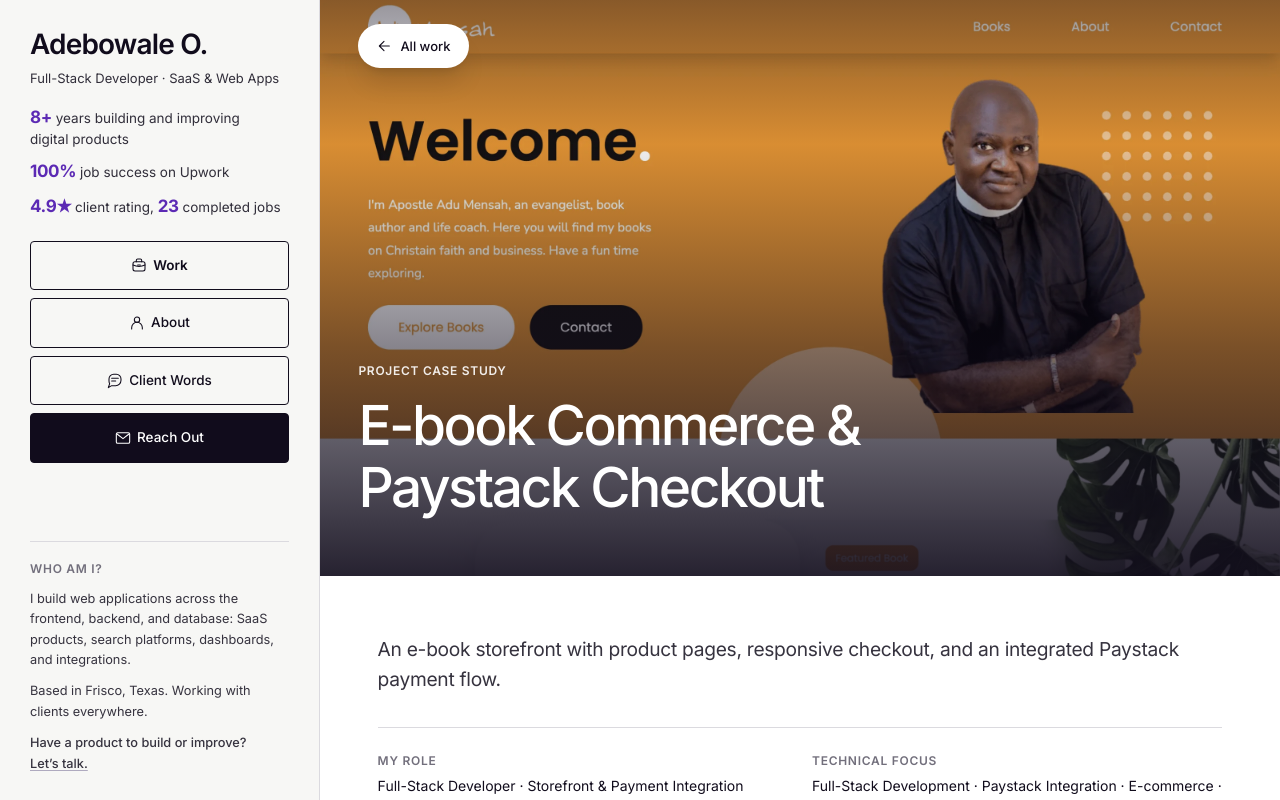
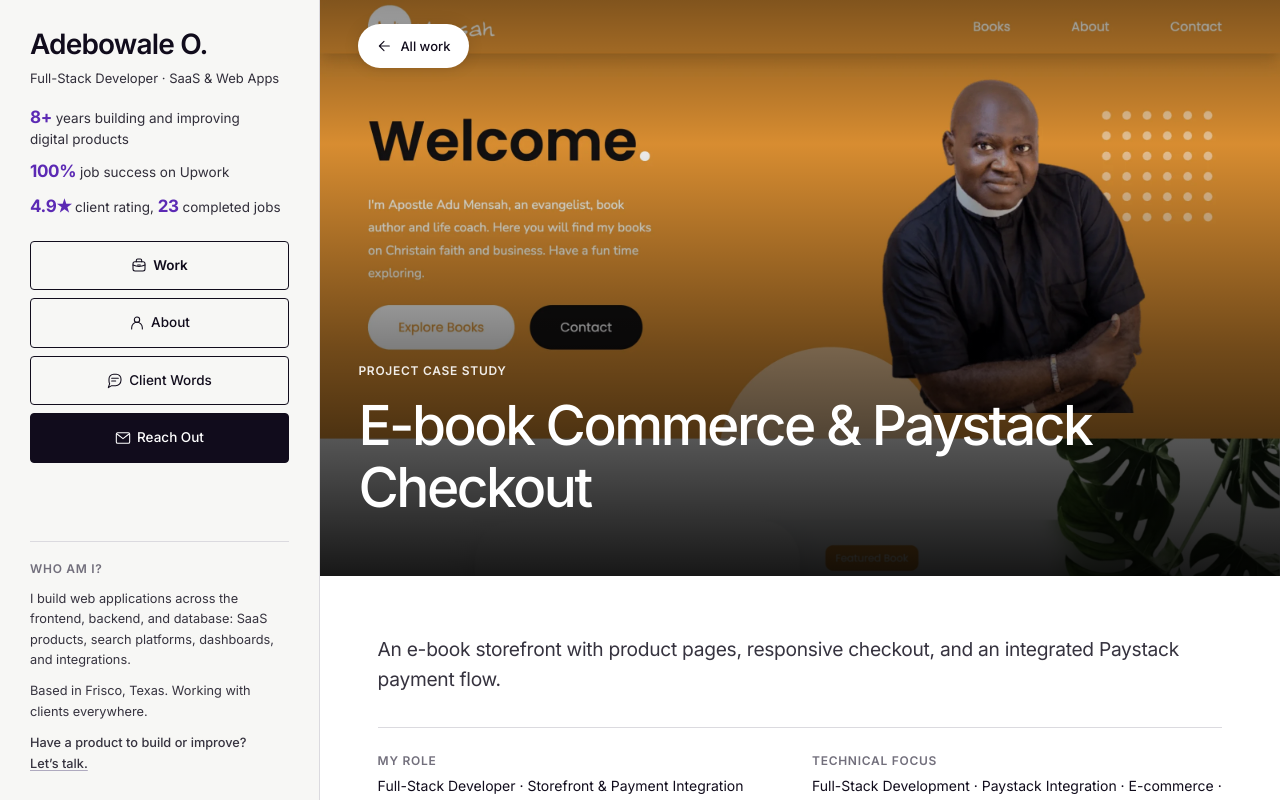
Before and after one commit to dkosoko23/portfolio-v2, a Nuxt app: page /projects/bookstore in a window 1280 px wide. Shown: the top 800 px of the page. Built offline with nearby package versions, Linux system fonts and the light colour scheme.

Commit message:
ui: soften shadows and neutralize image overlays

```diff
--- a/app/assets/css/main.css
+++ b/app/assets/css/main.css
@@ -51,7 +51,7 @@ a { text-decoration: none; }
 .image-layer { position: absolute; inset: 0; opacity: 0; transition: opacity 1.3s; }
 .image-layer.is-active { opacity: 1; }
 .image-shot { position: absolute; inset: 0; width: 100%; height: 100%; object-fit: cover; object-position: center top; }
-.card-scrim { position: absolute; inset: 0; pointer-events: none; background: linear-gradient(#110c1c88 0%, #110c1c00 34%); }
+.card-scrim { position: absolute; inset: 0; pointer-events: none; background: linear-gradient(#00000088 0%, #00000000 34%); }
 .card-caption { position: absolute; top: 0; right: 0; left: 0; padding: clamp(13px, 1vw, 18px) clamp(15px, 1.1vw, 21px); color: white; pointer-events: none; }
 .card-caption h2 { color: white; font-size: clamp(15px, 1.15vw, 19px); font-weight: 600; letter-spacing: -.015em; line-height: 1.25; text-shadow: 0 1px 14px #0c081880; }
 .view-project { position: absolute; right: 18px; bottom: 18px; display: flex; align-items: center; gap: 12px; padding: 9px 12px; background: #110c1cd9; border-radius: 4px; color: #fff; font-size: 12px; opacity: 0; transform: translateY(5px); transition: opacity .2s, transform .2s; }
@@ -70,13 +70,13 @@ a { text-decoration: none; }
 .detail-meta { display: grid; grid-template-columns: 1fr 1fr; gap: 24px; padding: 24px 0; margin: 32px 0; border-top: 1px solid #dbdadf; border-bottom: 1px solid #dbdadf; }
 .reading.case-study { --case-study-gutter: clamp(24px, 3vw, 56px); padding: 0; }
 .case-study-back { position: sticky; top: 24px; z-index: 20; height: 0; padding-inline: var(--case-study-gutter); pointer-events: none; }
-.case-study-back-link { display: inline-flex; align-items: center; gap: 8px; min-height: 44px; padding: 12px 18px; border: 0; border-radius: 999px; background: #ffffff; color: #110c1c; font-size: 13px; font-weight: 500; pointer-events: auto; transition: background-color .16s, color .16s; }
+.case-study-back-link { display: inline-flex; align-items: center; gap: 8px; min-height: 44px; padding: 12px 18px; border: 0; border-radius: 999px; background: #ffffff; color: #110c1c; box-shadow: 0 0 16px #0000001a, 0 2px 6px #0000000a; font-size: 13px; font-weight: 500; pointer-events: auto; transition: background-color .16s, color .16s; }
 .case-study-back-link:hover { background: #110c1c; color: #ffffff; text-decoration: none; }
-.case-study-hero { position: relative; isolation: isolate; display: flex; flex-direction: column; justify-content: flex-end; min-height: clamp(460px, 72svh, 800px); padding: 112px var(--case-study-gutter) clamp(32px, 4.5vw, 72px); overflow: hidden; background: #110c1c; }
+.case-study-hero { position: relative; isolation: isolate; display: flex; flex-direction: column; justify-content: flex-end; min-height: clamp(460px, 72svh, 800px); padding: 112px var(--case-study-gutter) clamp(32px, 4.5vw, 72px); overflow: hidden; background: #000000; }
 .case-study-hero-image { position: absolute; inset: 0; z-index: -2; width: 100%; height: 100%; object-fit: cover; object-position: center top; }
-.case-study-hero::after { position: absolute; inset: 0; z-index: -1; content: ''; background: linear-gradient(180deg, #110c1c70 0%, #110c1c10 25%, #110c1c80 60%, #110c1ce8 100%); }
+.case-study-hero::after { position: absolute; inset: 0; z-index: -1; content: ''; background: linear-gradient(180deg, #00000070 0%, #00000010 25%, #00000080 60%, #000000e8 100%); }
 .case-study-heading { width: 100%; }
-.case-study-hero h2 { color: white; font-size: clamp(36px, 4.3vw, 70px); text-wrap: balance; }
+.case-study-hero h2 { color: white; font-size: clamp(36px, 4.3vw, 70px); text-wrap: wrap; }
 .case-study-hero .eyebrow { color: #ffffffe6; }
 .case-study-body { padding: clamp(32px, 4.5vw, 72px); }
 .case-study-section { margin-top: 56px; }
@@ -84,9 +84,9 @@ a { text-decoration: none; }
 .case-study-images > :first-child:nth-last-child(odd) { grid-column: 1 / -1; }
 .gallery-image { display: block; width: 100%; cursor: zoom-in; overflow: hidden; border: 1px solid #dbdadf; background: #ffffff; }
 .gallery-image img { width: 100%; height: auto; }
-.image-dialog { position: fixed; inset: 0; width: 100vw; max-width: none; height: 100dvh; max-height: none; padding: 64px 24px 24px; border: 0; background: #110c1cf5; color: white; }
-.image-dialog::backdrop { background: #110c1cf5; }
-.image-dialog img { max-width: 100%; max-height: 100%; margin: auto; object-fit: contain; }
+.image-dialog { position: fixed; inset: 0; width: 100vw; max-width: none; height: 100dvh; max-height: none; padding: 64px 24px 24px; border: 0; background: transparent; color: white; }
+.image-dialog::backdrop { background: rgb(0 0 0 / .4); backdrop-filter: blur(12px); -webkit-backdrop-filter: blur(12px); }
+.image-dialog img { width: auto; height: auto; max-width: 100%; max-height: 100%; margin: auto; object-fit: contain; }
 .dialog-close { position: fixed; top: 18px; right: 24px; display: flex; align-items: center; gap: 8px; padding: 8px 12px; border: 1px solid #ffffff70; border-radius: 4px; }
 .page-enter-active, .page-leave-active { transition: opacity .18s ease; }
 .page-enter-from, .page-leave-to { opacity: 0; }
--- a/app/pages/projects/[slug].vue
+++ b/app/pages/projects/[slug].vue
@@ -51,7 +51,7 @@ useSeoMeta({
 <template>
   <main id="main-content" class="reading case-study" tabindex="-1">
     <nav class="case-study-back" aria-label="Project navigation">
-      <NuxtLink to="/#work" class="case-study-back-link shadow-xl"><SmallIcon name="back" />All work</NuxtLink>
+      <NuxtLink to="/#work" class="case-study-back-link"><SmallIcon name="back" />All work</NuxtLink>
     </nav>
     <header class="case-study-hero">
       <img
```
Also changed, not shown: 1 other file (tests, documents, lock files or other folders).
